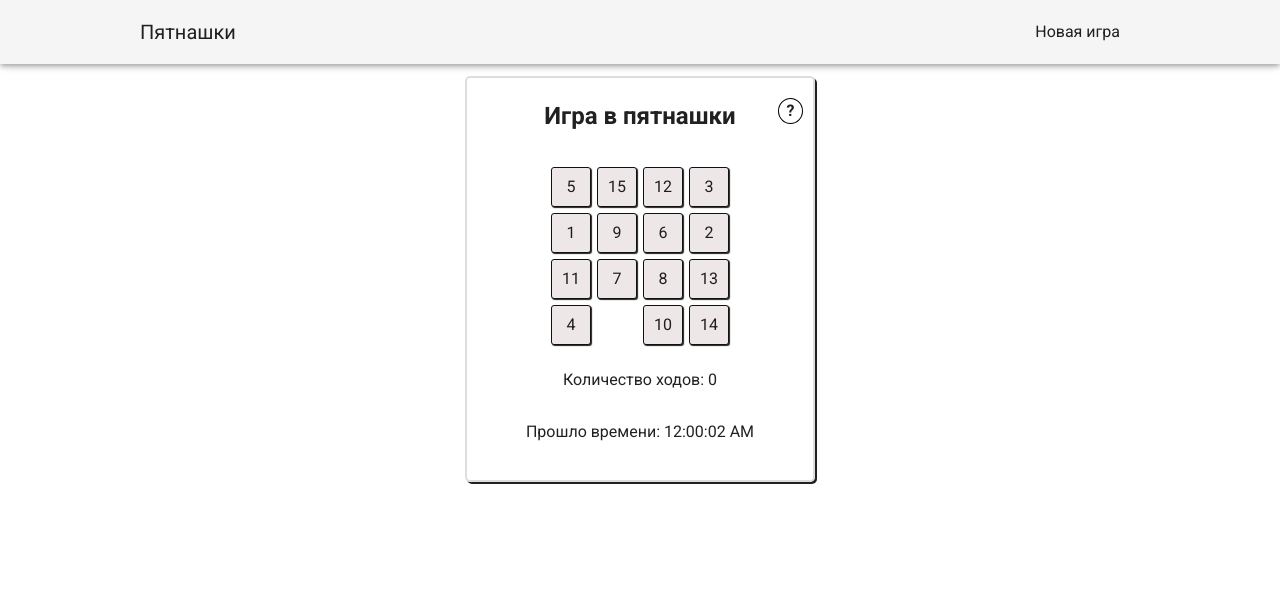
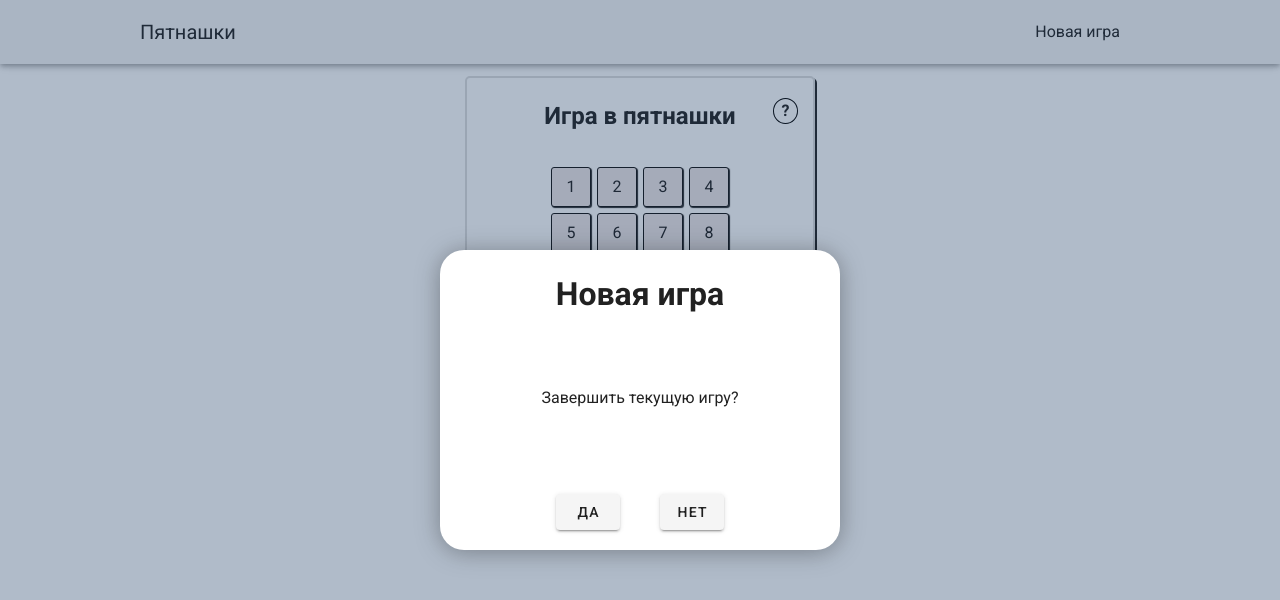
Before and after one commit to Acolapsys/FifteensGame, a Nuxt app: page / in a window 1280 px wide. Both pictures are taken after a click on the element "Новая игра". Shown: the top 600 px of the page. Built offline with nearby package versions, Linux system fonts and the light colour scheme.

Commit message:
feat: add new game confirmation modal

```diff
--- /dev/null
+++ b/components/ConfirmationModal.vue
@@ -0,0 +1,71 @@
+<template>
+  <div class="modal_wrapper">
+    <div class="modal">
+      <h1>Новая игра</h1>
+      <p>Завершить текущую игру?</p>
+      <div class="buttons">
+        <v-btn class="mr-10" @click="startNewGame">Да</v-btn>
+        <v-btn @click="close">Нет</v-btn>
+      </div>
+    </div>
+  </div>
+</template>
+<script>
+export default {
+  methods: {
+    close() {
+      this.$emit('close')
+    },
+    startNewGame() {
+      this.$store.dispatch('startNewGame')
+      this.close()
+    },
+  },
+}
+</script>
+<style lang="scss" scoped>
+.modal_wrapper {
+  position: fixed;
+  background: rgba(30, 62, 100, 0.35);
+  top: 0;
+  left: 0;
+  bottom: 0;
+  right: 0;
+  z-index: 10;
+}
+.modal {
+  width: 400px;
+  min-height: 300px;
+  background: #ffffff;
+  filter: drop-shadow(0px 2px 12px rgba(0, 0, 0, 0.32));
+  border-radius: 24px;
+  position: absolute;
+  left: 50%;
+  top: 50%;
+  transform: translate(-50%, -50%);
+  overflow-x: hidden;
+  overflow-y: auto;
+  display: flex;
+  flex-direction: column;
+  justify-content: space-between;
+  align-items: center;
+  padding: 20px;
+  &::-webkit-scrollbar {
+    width: 5px;
+  }
+  &::-webkit-scrollbar-button {
+    height: 20px;
+  }
+  &::-webkit-scrollbar-track {
+    box-shadow: inset 0 0 6px rgba(0, 0, 0, 0.3);
+  }
+
+  &::-webkit-scrollbar-thumb {
+    background-color: darkgrey;
+  }
+  @media (max-width: 767px) {
+    width: 100%;
+    border-radius: 0;
+  }
+}
+</style>
--- a/layouts/default.vue
+++ b/layouts/default.vue
@@ -12,17 +12,25 @@
         <nuxt />
       </v-container>
     </v-main>
-    <WinnerModal v-if="isWinner" @close="closeModal" />
+    <WinnerModal v-if="isWinner" @close="closeWinnerModal" />
+    <ConfirmationModal
+      v-if="isConfirmationVisible"
+      @close="closeConfirmation"
+    />
   </v-app>
 </template>
 
 <script>
 import { mapState } from 'vuex'
+import WinnerModal from '~/components/WinnerModal'
+import ConfirmationModal from '~/components/ConfirmationModal'
 export default {
+  components: { WinnerModal, ConfirmationModal },
   middleware: 'loadGame',
   data() {
     return {
       title: 'Пятнашки',
+      isConfirmationVisible: false,
     }
   },
   computed: {
@@ -31,11 +39,14 @@ export default {
     }),
   },
   methods: {
-    closeModal() {
+    closeWinnerModal() {
       this.$store.dispatch('setIsWinner', false)
     },
     startNewGame() {
-      this.$store.dispatch('startNewGame')
+      this.isConfirmationVisible = true
+    },
+    closeConfirmation() {
+      this.isConfirmationVisible = false
     },
   },
 }
--- a/pages/index.vue
+++ b/pages/index.vue
@@ -110,7 +110,7 @@ h2 {
 .help_sign {
   position: absolute;
   top: 20px;
-  right: 10px;
+  right: 15px;
   min-width: 25px;
   min-height: 25px;
   border: 1px solid black;
--- a/store/index.js
+++ b/store/index.js
@@ -67,7 +67,6 @@ export const actions = {
     if (result === '1,2,3,4,5,6,7,8,9,10,11,12,13,14,15,0') {
       commit('setIsWinner', true)
       commit('setFinishTime')
-      dispatch('clearSavedGame')
     } else {
       dispatch('saveGame', {
         result,
@@ -96,6 +95,7 @@ export const actions = {
     commit('clearCounter')
     commit('setStartTime', new Date().getTime())
     commit('clearFinishTime')
+    dispatch('clearSavedGame')
     dispatch('generateNewField')
   },
   async generateNewField({ state, commit, dispatch }) {
```
